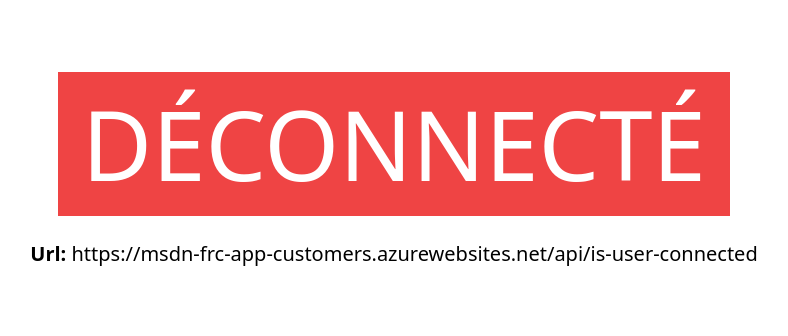
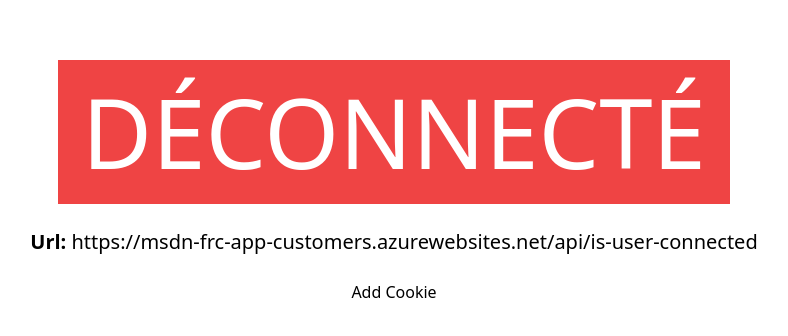
Before and after one commit to Dupflo/login-test, a Next.js app: page / in a window 1280 px wide. Shown: the part 218-554 px from the top of the page, without its empty margins (246-1034 px from the left). Built offline with nearby package versions, Linux system fonts and the light colour scheme; no server answers.

Commit message:
feature: add cookie test

```diff
--- a/package.json
+++ b/package.json
@@ -11,6 +11,7 @@
   "dependencies": {
     "axios": "^0.26.0",
     "cors": "^2.8.5",
+    "js-cookie": "^3.0.1",
     "next": "12.1.0",
     "react": "17.0.2",
     "react-dom": "17.0.2",
--- a/pages/index.js
+++ b/pages/index.js
@@ -1,6 +1,7 @@
 import useSWR from 'swr'
 
 import axios from 'axios'
+import Cookies from 'js-cookie'
 
 const headers = {
   'Content-Type': 'application/json',
@@ -11,8 +12,7 @@ const headers = {
 // const urlToTest =
 //   'https://loginval.aeroportsdeparis.fr/Adp.IdentityFederationV4.web/api/User/get-connected-user'
 
-const urlToTestRewrite =
-  'https://msdn-frc-app-customers.azurewebsites.net/api/is-user-connected' //check next.config.js
+const urlToTestRewrite = 'https://msdn-frc-app-customers.azurewebsites.net/api/is-user-connected' //check next.config.js
 
 const url = urlToTestRewrite // add urlToTestRewrite or urlToTest
 
@@ -33,22 +33,24 @@ export default function useUser() {
 
   const { data } = useSWR([url], fetcher)
 
+  const addCookie = () => {
+    Cookies.set('cookieTest1', 'value', { domain: 'login-test-three.vercel.app' })
+    Cookies.set('cookieTest2', 'value', { domain: '.vercel.app' })
+  }
+
   return (
     <div className="container h-screen mx-auto flex flex-col items-center justify-center">
       {data?.isConnected ? (
-        <div className="text-6xl sm:text-7xl md:text-8xl uppercase bg-green-500 text-white p-6">
-          Connecté
-        </div>
+        <div className="text-6xl sm:text-7xl md:text-8xl uppercase bg-green-500 text-white p-6">Connecté</div>
       ) : (
-        <div className="text-6xl sm:text-7xl md:text-8xl uppercase bg-red-500 text-white p-6">
-          Déconnecté
-        </div>
+        <div className="text-6xl sm:text-7xl md:text-8xl uppercase bg-red-500 text-white p-6">Déconnecté</div>
       )}
       {/* <iframe width="0" height="0" src="http://localhost:3000/"></iframe> */}
       <div className="text-lg md:text-xl p-6">
         <strong>Url: </strong>
         {url}
       </div>
+      <button onClick={addCookie}>Add Cookie</button>
     </div>
   )
 }
```
Also changed, not shown: 1 other file (tests, documents, lock files or other folders).
